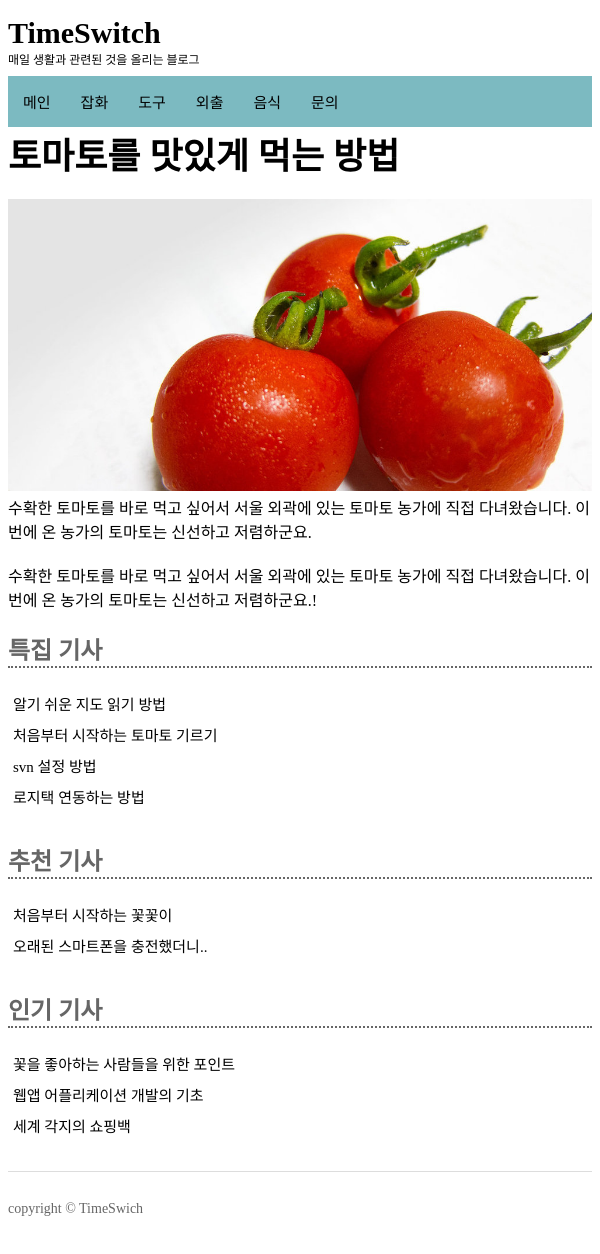
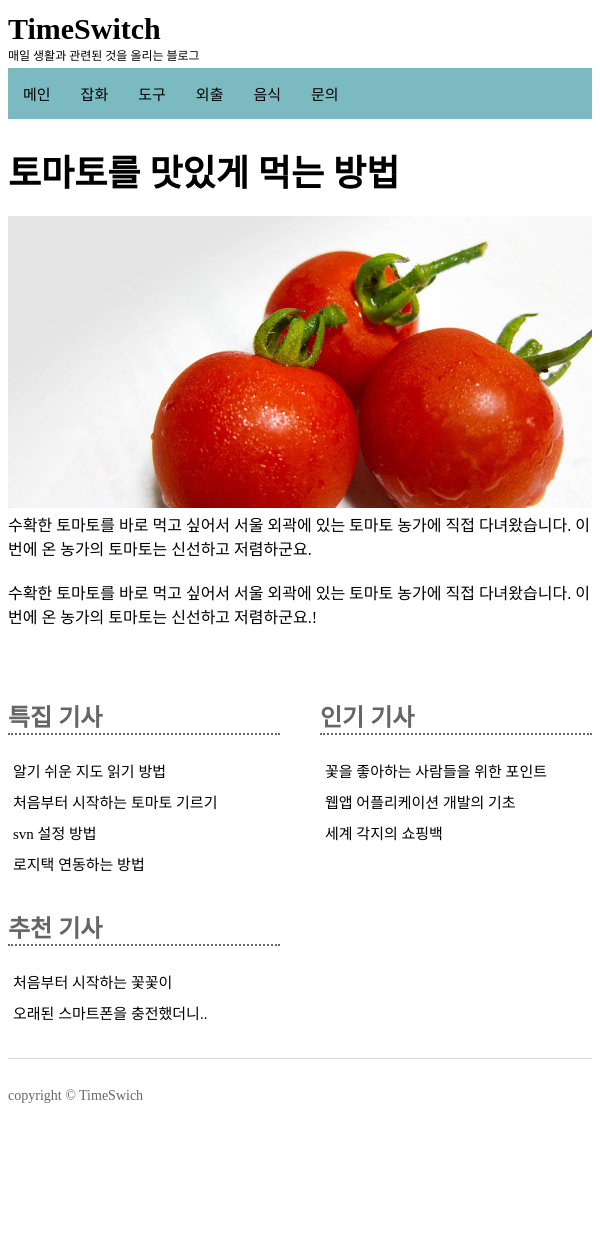
Before and after one commit to dkyou7/blogSite, a Vue app: page / in a window 600 px wide. After the commit the page ends 1141 px from the top, so only its background shows below. Built offline with nearby package versions, Linux system fonts and the light colour scheme.

Commit message:
반응형 디자인 조정

```diff
--- a/src/App.vue
+++ b/src/App.vue
@@ -73,4 +73,19 @@ export default {
 .siteTitle{
   padding: 8px 0 8px 0;
 }
+@media(min-width: 599px){
+  .siteTitle{
+    padding: 4px 0 4px 0;
+  }
+  .article{
+    padding: 25px 0 30px 0;
+  }
+}
+@media(min-width:900px){
+    #app{
+      width: 900px;
+      margin-left: auto;
+      margin-right: auto;
+    }
+}
 </style>
--- a/src/components/Article.vue
+++ b/src/components/Article.vue
@@ -36,4 +36,9 @@ export default {
         width: 100%;
         height: auto;
     }
+    @media(max-width: 599px){
+        .story h1{
+            font-size: 26px;
+        }
+    }
 </style>
--- a/src/components/HorizentalMenu.vue
+++ b/src/components/HorizentalMenu.vue
@@ -42,4 +42,13 @@ export default {
         float: left;
         width: auto;
     }
+    @media(max-width: 599px){
+        .menu li a{
+            padding:10px 3px;
+            font-size: 11px;
+        }
+        .menu h1{
+            font-size: 20px;
+        }
+    }
 </style>
--- a/src/components/SiteTitle.vue
+++ b/src/components/SiteTitle.vue
@@ -24,4 +24,9 @@ export default {
         margin:0;
         font-size: 12px;
     }
+    @media(max-width: 599px){
+        .site h1{
+            font-size: 20px;
+        }
+    }
 </style>
--- a/src/components/VerticalMenu.vue
+++ b/src/components/VerticalMenu.vue
@@ -1,5 +1,6 @@
 <template>
-<div>
+<div class="box4">
+    <div class="box4-1">
         <nav class="sidemenu">
             <h1>특집 기사</h1>
             <ul>
@@ -16,6 +17,8 @@
                 <li><a href="#">오래된 스마트폰을 충전했더니..</a></li>
             </ul>
         </nav>
+    </div>
+  <div class="box4-2">
     <nav class="popular">
         <h1>인기 기사</h1>
         <ul>
@@ -24,6 +27,7 @@
             <li><a href="#">세계 각지의 쇼핑백</a></li>
         </ul>
     </nav>
+  </div>
 </div>
 
 </template>
@@ -103,4 +107,29 @@ export default {
     .popular{
         margin-bottom: 30px;
     }
+
+    @media(min-width:600px) and (max-width: 767px){
+        .box4::after{
+            content: '';
+            display: block;
+            clear: both;
+        }
+        .box4-1{
+            float: left;
+            width: 50%;
+            padding-right: 20px;
+            box-sizing: border-box;
+            -moz-box-sizing: border-box;
+            -webkit-box-sizing: border-box;
+        }
+        .box4-2{
+            float: left;
+            width: 50%;
+            padding-left: 20px;
+            box-sizing: border-box;
+            -moz-box-sizing: border-box;
+            -webkit-box-sizing: border-box;
+        }
+    }
+
 </style>
```
Lines whose indentation alone changed are shown as unchanged.
